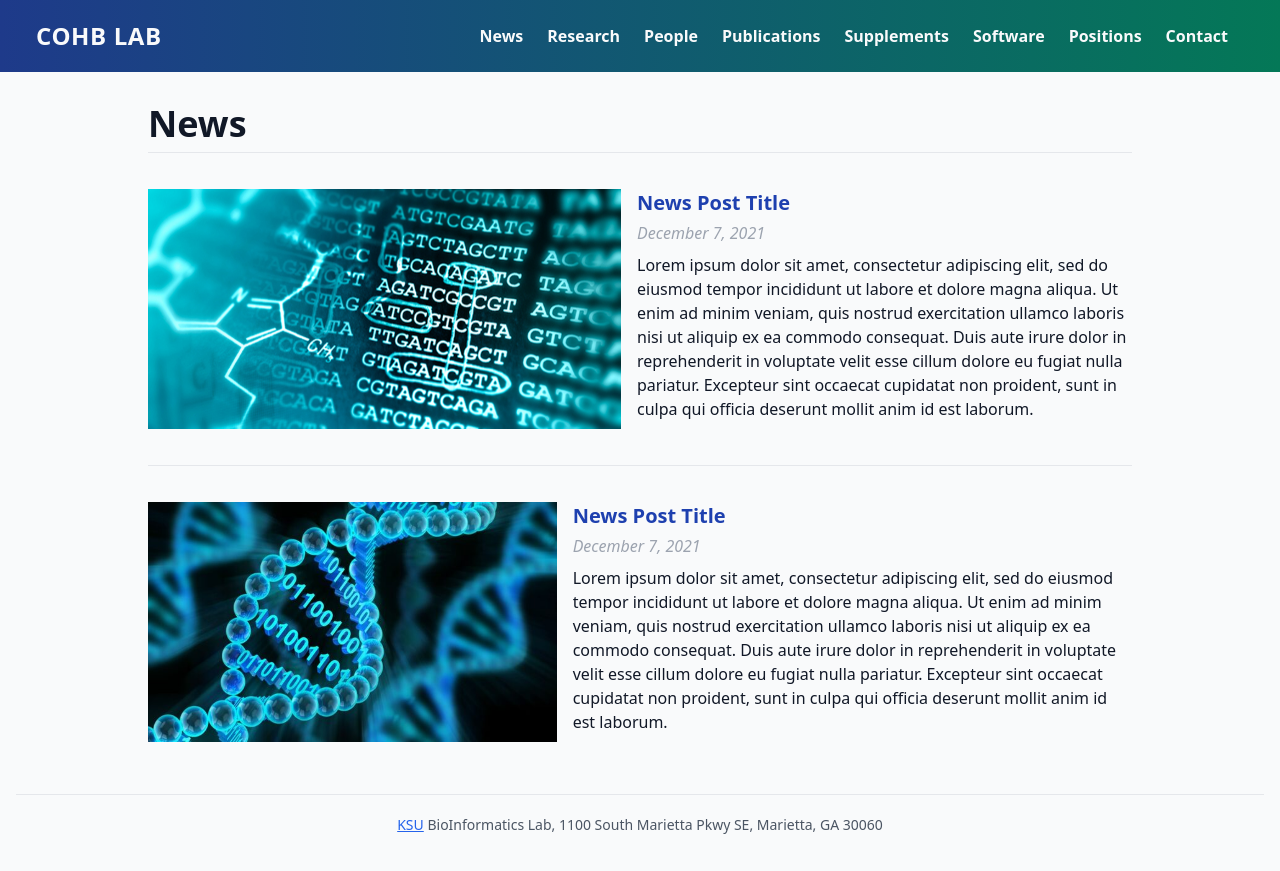
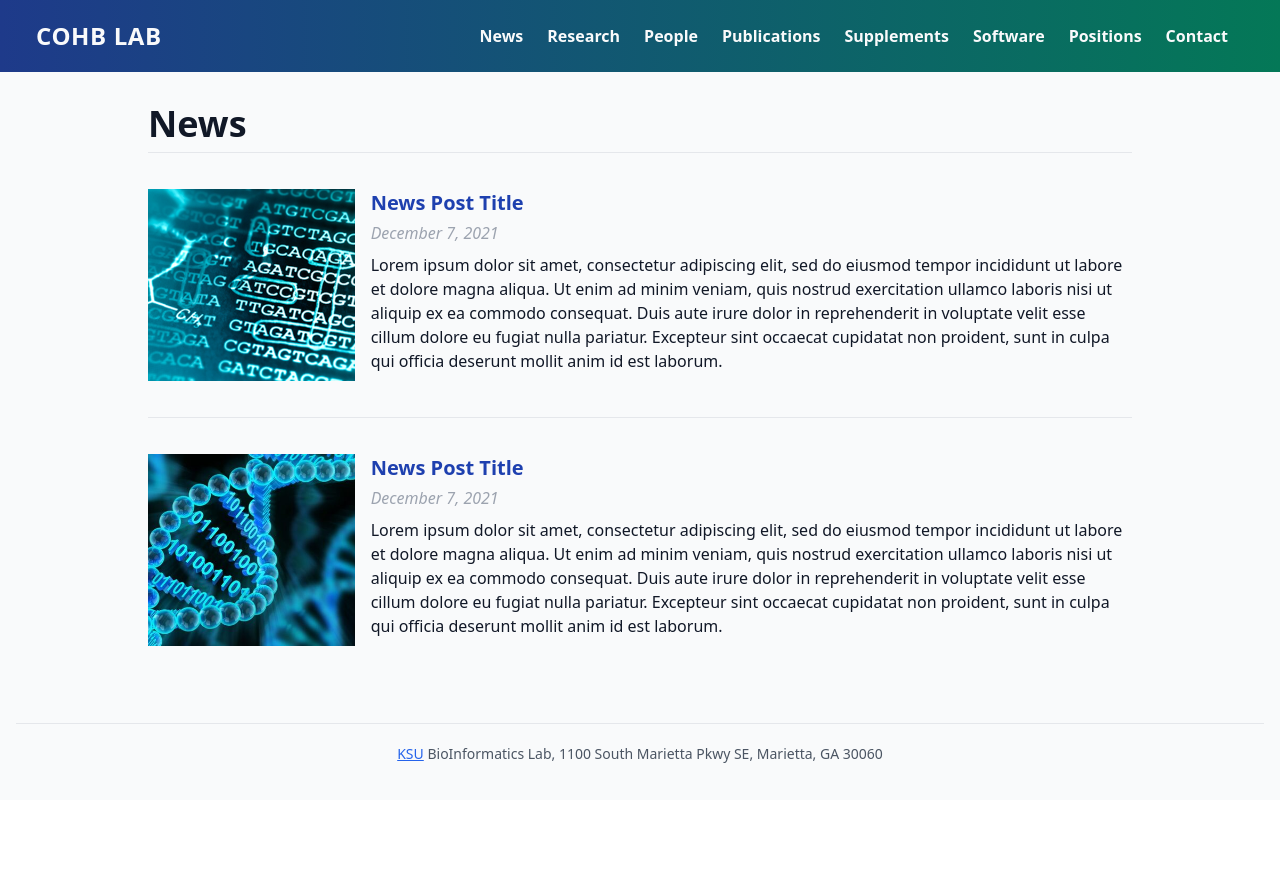
Before and after one commit to HeyWhatIsThis/next-try, a Next.js app: page /news in a window 1280 px wide. After the commit the page ends 800 px from the top, so only its background shows below. Built offline with nearby package versions, Linux system fonts and the light colour scheme.

Commit message:
made news images the same size

```diff
--- a/pages/news.js
+++ b/pages/news.js
@@ -26,8 +26,14 @@ function News() {
         </h1>
         <hr />
         <div className="md:flex my-9 h-full">
-          <Image src={genetics} className="" />
-          <div className="md:ml-4 w-11/12">
+          <Image
+            src={genetics}
+            objectFit="cover"
+            width={900}
+            height={500}
+            className=""
+          />
+          <div className="md:ml-4 ">
             <h1 className="font-semibold text-blue-800 text-xl">
               News Post Title
             </h1>
@@ -47,8 +53,14 @@ function News() {
         </div>
         <hr className="" />
         <div className="md:flex my-9 h-full">
-          <Image src={rename} className="" />
-          <div className="md:ml-4 w-11/12">
+          <Image
+            src={rename}
+            objectFit="cover"
+            width={900}
+            height={500}
+            className=""
+          />
+          <div className="md:ml-4">
             <h1 className="font-semibold text-blue-800 text-xl">
               News Post Title
             </h1>
```
